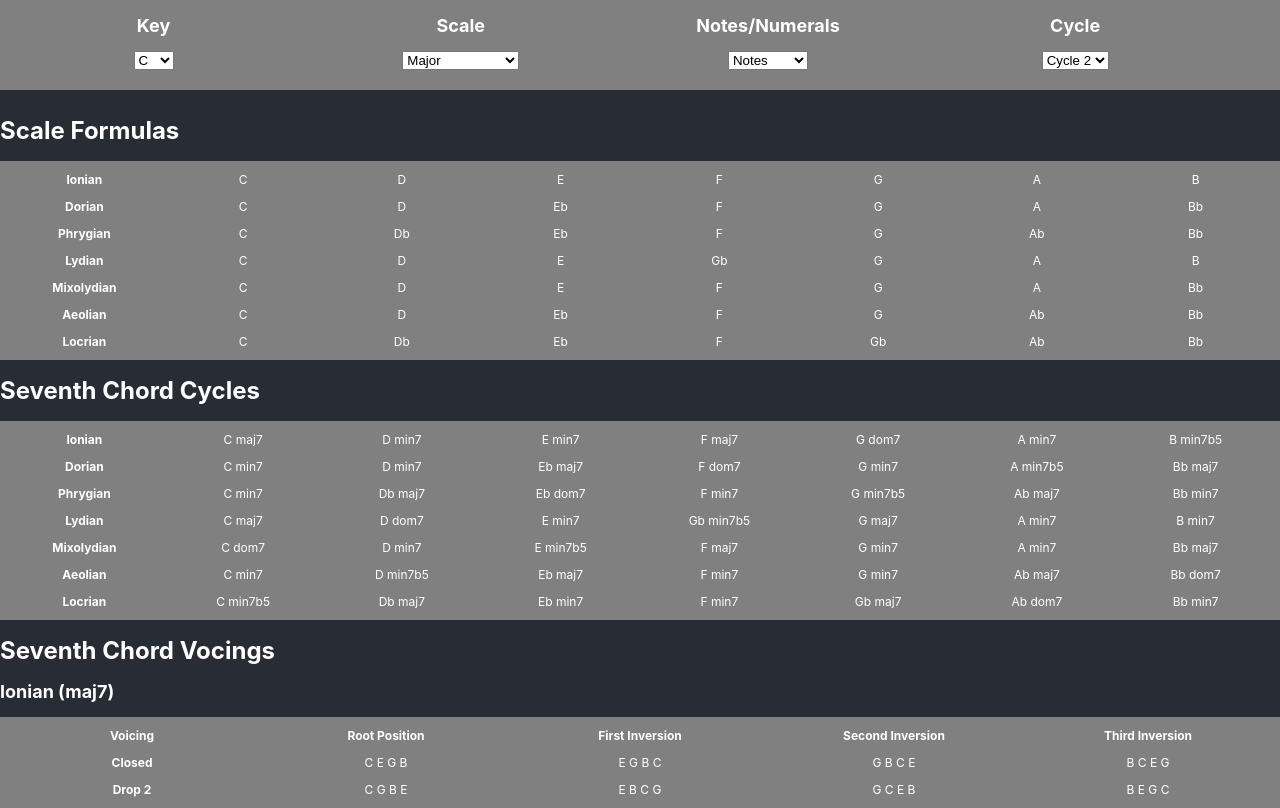
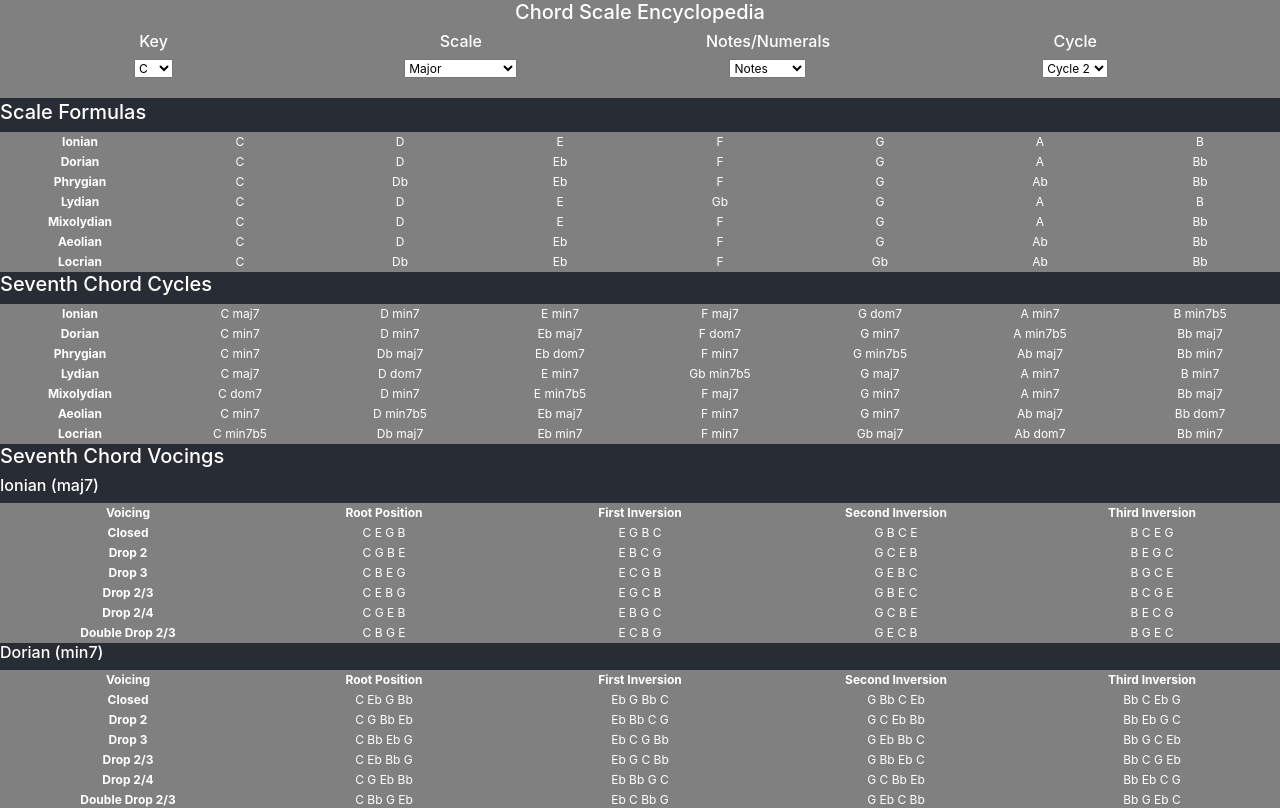
Before and after one commit to walpolsh/chord-scales-v2, a React (Create React App) app: page / in a window 1280 px wide. Shown: the top 808 px of the page. Built offline with nearby package versions, Linux system fonts and the light colour scheme.

Commit message:
ready for first deployment

```diff
--- a/public/index.html
+++ b/public/index.html
@@ -10,6 +10,10 @@
       homescreen on Android. See https://developers.google.com/web/fundamentals/web-app-manifest/
     -->
     <link rel="manifest" href="%PUBLIC_URL%/manifest.json">
+
+    <link rel="stylesheet" href="https://stackpath.bootstrapcdn.com/bootstrap/4.1.3/css/bootstrap.min.css" integrity="sha384-MCw98/SFnGE8fJT3GXwEOngsV7Zt27NXFoaoApmYm81iuXoPkFOJwJ8ERdknLPMO" crossorigin="anonymous">
+
+
     <!--
       Notice the use of %PUBLIC_URL% in the tags above.
       It will be replaced with the URL of the `public` folder during the build.
--- a/src/App.css
+++ b/src/App.css
@@ -8,15 +8,14 @@
   color: white;
 }
 
-@media screen and (max-width: 320px) {
-  .App{
-    max-width: 320px;
-    font-size: 10px;
-  }
+th {
+  text-align: center
 }
-@media screen and (max-width: 375px) {
-  .App{
-    max-width: 375px;
-    font-size: 10px;
-  }
+
+h1 {
+  font-size: 20px
 }
+
+h2 {
+  font-size: 16px;
+}
--- a/src/components/Scales.js
+++ b/src/components/Scales.js
@@ -3,6 +3,7 @@
 import {closedSeventh, drop2, drop3, drop23, drop24, doubleDrop24} from '../constants/chords';
 import { Cycles } from '../constants/chords';
 import permute from '../constants/helpers'
+
 
 class Scales extends Component {
   constructor(props) {
@@ -20,6 +21,7 @@
   changeKey = (event) => {
     let keys = Chromatic;
     const e = event.target.value
+    console.log(e)
     this.setState({
       notes: permute(keys, e),
     })
@@ -58,7 +60,6 @@
       return [scaleNums, scaleNotes.map(x => notes[x]), scaleName, scaleChord]
     }
 
-
     const buildChord = (scale, voicing, index) => {
       let arr = buildScale(scale)
       let degrees = arr[index].filter((n, i) => i % 2 === 0)
@@ -96,14 +97,10 @@
         background: 'gray',
         color: 'white',
     }
-
-    const select = {
-      backgroundColor: 'green',
-    }
-
     return (
       <div>
         <div style={headerStyle}>
+          <h1>Chord Scale Encyclopedia</h1>
           <div style={headerDiv}>
             <h2>Key</h2>
               <select onChange={this.changeKey}>
```
